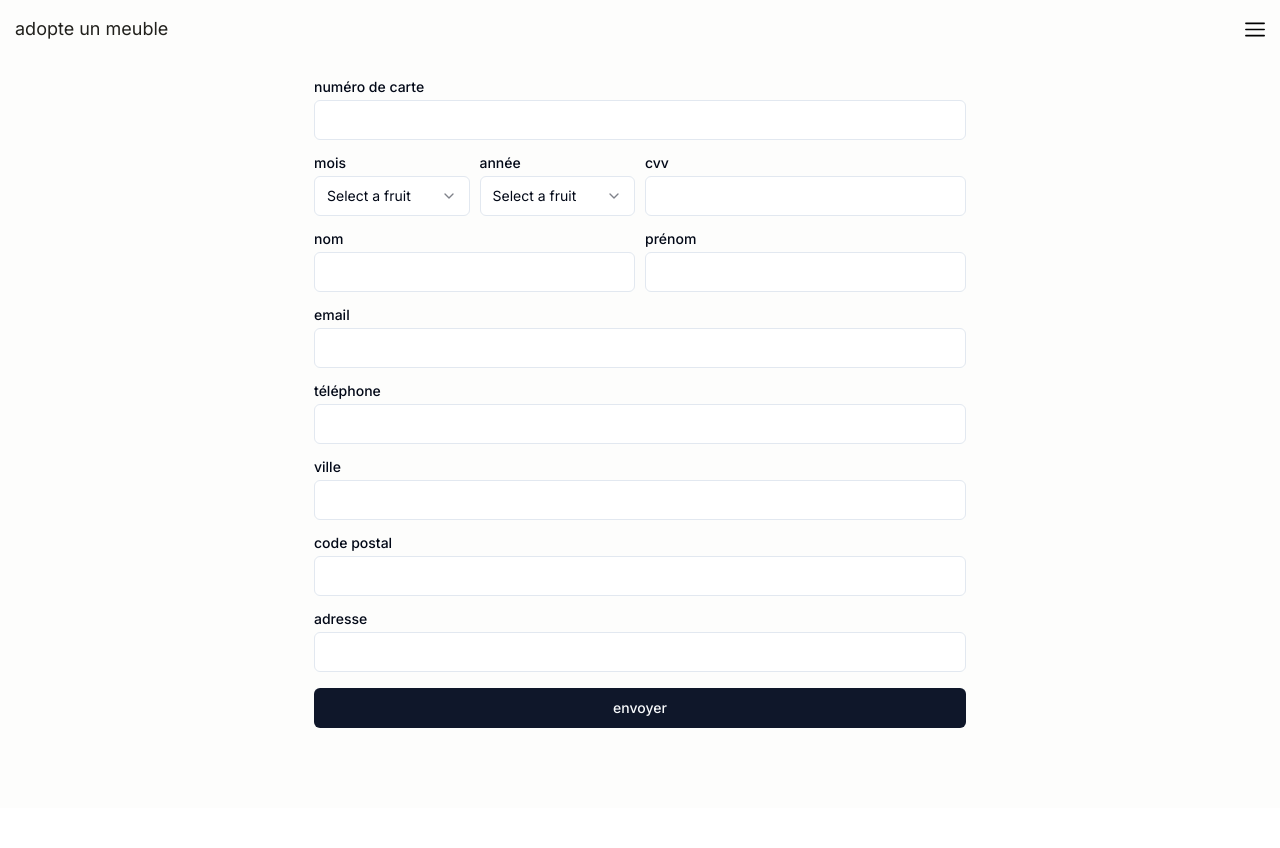
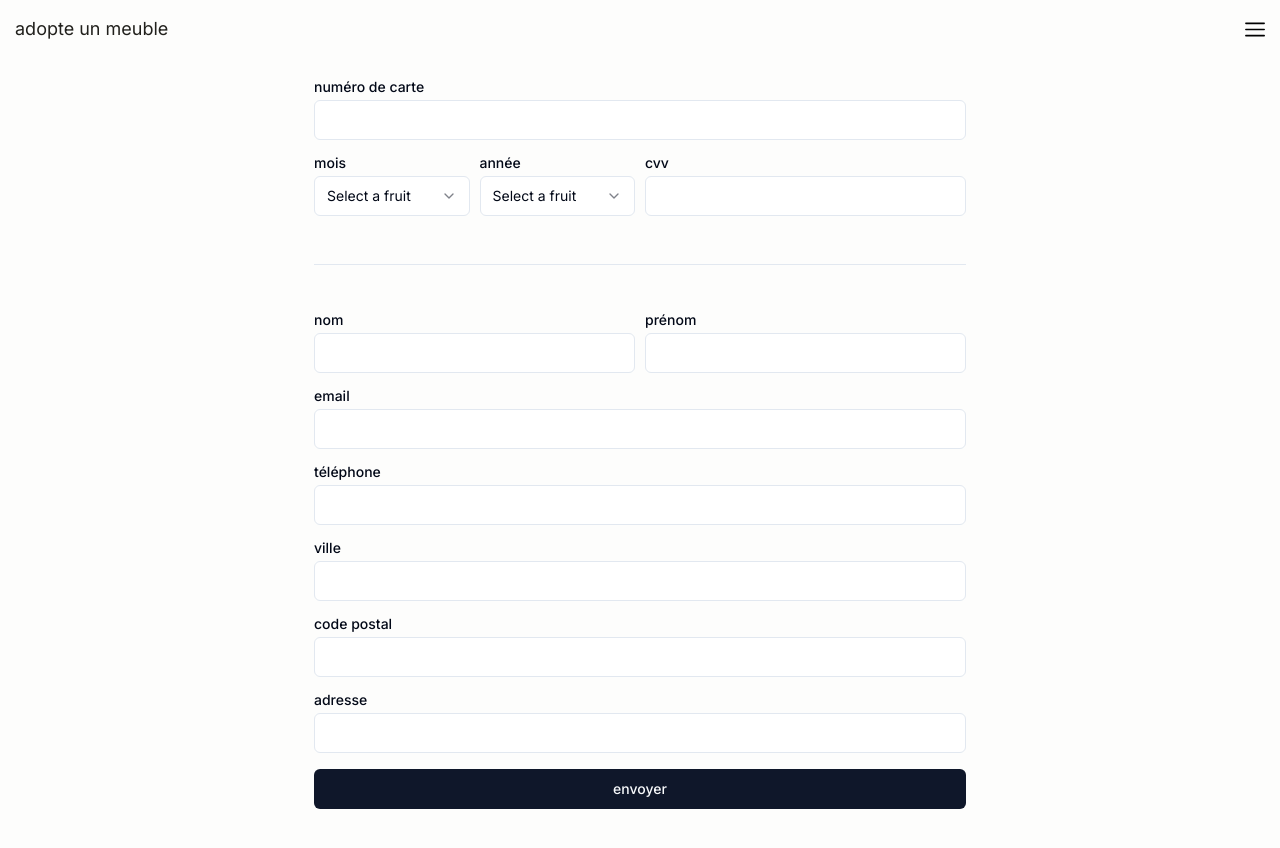
Before and after one commit to adatechschool/projet-collectif-plateforme-de-meubles-adopte-un-meuble, a React (Vite) app in the folder front/adopte_un_meuble/: page /payment in a window 1280 px wide. Shown: the top 848 px of the page. Before the commit the page ends 808 px from the top, so only its background shows below. Built offline with nearby package versions, Linux system fonts and the light colour scheme.

Commit message:
added shadcn Separator to PaymentPage

```diff
--- a/front/adopte_un_meuble/package.json
+++ b/front/adopte_un_meuble/package.json
@@ -12,6 +12,7 @@
   "dependencies": {
     "@radix-ui/react-label": "^2.0.2",
     "@radix-ui/react-select": "^2.0.0",
+    "@radix-ui/react-separator": "^1.0.3",
     "@radix-ui/react-slot": "^1.0.2",
     "@radix-ui/react-tabs": "^1.0.4",
     "class-variance-authority": "^0.7.0",
--- /dev/null
+++ b/front/adopte_un_meuble/src/Components/ui/separator.jsx
@@ -0,0 +1,23 @@
+import * as React from "react"
+import * as SeparatorPrimitive from "@radix-ui/react-separator"
+
+import { cn } from "@/lib/utils"
+
+const Separator = React.forwardRef((
+  { className, orientation = "horizontal", decorative = true, ...props },
+  ref
+) => (
+  <SeparatorPrimitive.Root
+    ref={ref}
+    decorative={decorative}
+    orientation={orientation}
+    className={cn(
+      "shrink-0 bg-border",
+      orientation === "horizontal" ? "h-[1px] w-full" : "h-full w-[1px]",
+      className
+    )}
+    {...props} />
+))
+Separator.displayName = SeparatorPrimitive.Root.displayName
+
+export { Separator }
--- a/front/adopte_un_meuble/src/PaymentPage.jsx
+++ b/front/adopte_un_meuble/src/PaymentPage.jsx
@@ -2,7 +2,6 @@ import React from "react";
 import Navbar from "./components/Navbar";
 import { Input } from "@/components/ui/input";
 import { Label } from "@/components/ui/label";
-import { Textarea } from "@/components/ui/textarea";
 import {
   Select,
   SelectContent,
@@ -13,6 +12,7 @@ import {
   SelectValue,
 } from "@/components/ui/select";
 import { Button } from "@/components/ui/button";
+import { Separator } from "@/components/ui/separator";
 
 function PaymentPage() {
   return (
@@ -67,6 +67,7 @@ function PaymentPage() {
             <Input type="email" id="card" placeholder="" />
           </div>
         </div>
+        <Separator className="my-[2rem]" />
         <div className="flex w-full gap-[0.625rem] justify-center items-start">
           <div className="grid w-full items-center gap-1.5">
             <Label htmlFor="titre">nom</Label>
```
Also changed, not shown: 1 other file (tests, documents, lock files or other folders).
